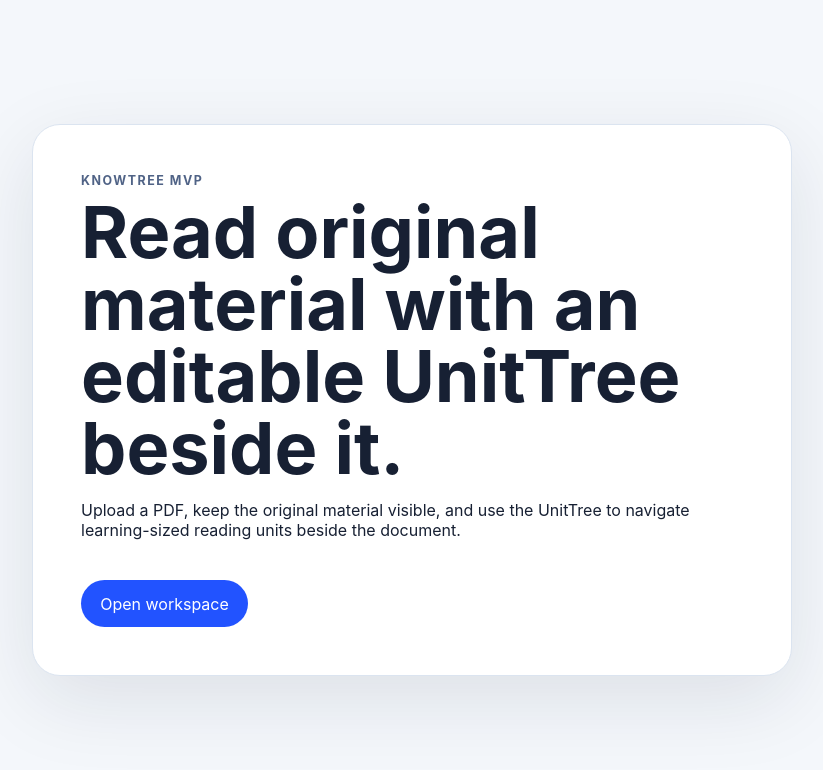
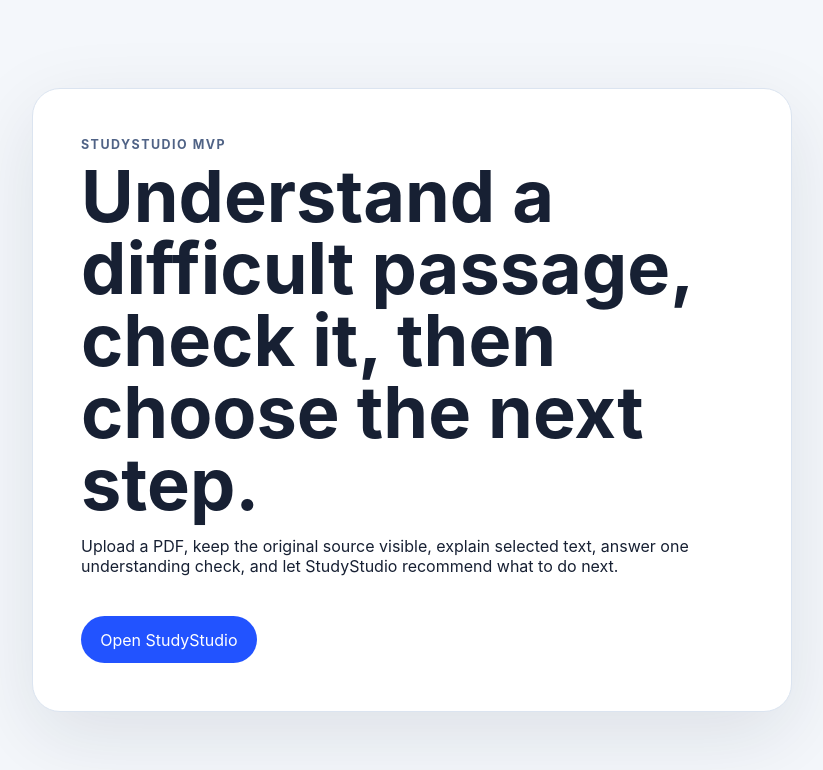
Before and after one commit to Dlx180/StudyStudio, a Next.js app in the folder apps/web/: page / in a window 1280 px wide. Shown: the top 770 px of the page, without its empty margins (228-1051 px from the left). Built offline with nearby package versions, Linux system fonts and the light colour scheme.

Commit message:
docs: align StudyStudio focused MVP language (#18)

```diff
--- a/apps/web/app/layout.tsx
+++ b/apps/web/app/layout.tsx
@@ -3,8 +3,8 @@
 import "./globals.css";
 
 export const metadata: Metadata = {
-  title: "KnowTree",
-  description: "AI-assisted learning material manager",
+  title: "StudyStudio",
+  description: "An interactive learning IDE for understanding, checking, and planning from source material",
 };
 
 export default function RootLayout({ children }: Readonly<{ children: ReactNode }>) {
--- a/apps/web/app/page.tsx
+++ b/apps/web/app/page.tsx
@@ -4,14 +4,14 @@
   return (
     <main className="home-shell">
       <section className="hero-card">
-        <p className="eyebrow">KnowTree MVP</p>
-        <h1>Read original material with an editable UnitTree beside it.</h1>
+        <p className="eyebrow">StudyStudio MVP</p>
+        <h1>Understand a difficult passage, check it, then choose the next step.</h1>
         <p>
-          Upload a PDF, keep the original material visible, and use the UnitTree to navigate
-          learning-sized reading units beside the document.
+          Upload a PDF, keep the original source visible, explain selected text, answer one
+          understanding check, and let StudyStudio recommend what to do next.
         </p>
         <Link className="primary-link" href="/workspace">
-          Open workspace
+          Open StudyStudio
         </Link>
       </section>
     </main>
--- a/apps/web/components/workspace/right-dock.tsx
+++ b/apps/web/components/workspace/right-dock.tsx
@@ -57,8 +57,8 @@
   return (
     <aside className="right-dock" aria-label="Learning workbench dock">
       <DockPanel
-        title="UnitTree"
-        subtitle={`${activeUnit.title} - page ${currentPage}`}
+        title="Architecture Tree"
+        subtitle={`Reading view - ${activeUnit.title} - page ${currentPage}`}
         isOpen={unitPanelOpen}
         onToggle={onToggleUnitPanel}
       >
@@ -81,7 +81,7 @@
         />
       </DockPanel>
 
-      <DockPanel title="Study Terminal" subtitle="Conversation" isOpen={consolePanelOpen} onToggle={onToggleConsolePanel}>
+      <DockPanel title="Study Terminal" subtitle="Command transcript" isOpen={consolePanelOpen} onToggle={onToggleConsolePanel}>
         <InteractionConsole
           terminalInput={terminalInput}
           onTerminalInputChange={onTerminalInputChange}
```
Also changed, not shown: apps/web/components/workspace/pdf-reader-pane.tsx (+4 -4 lines), 7 other files (tests, documents, lock files or other folders).
